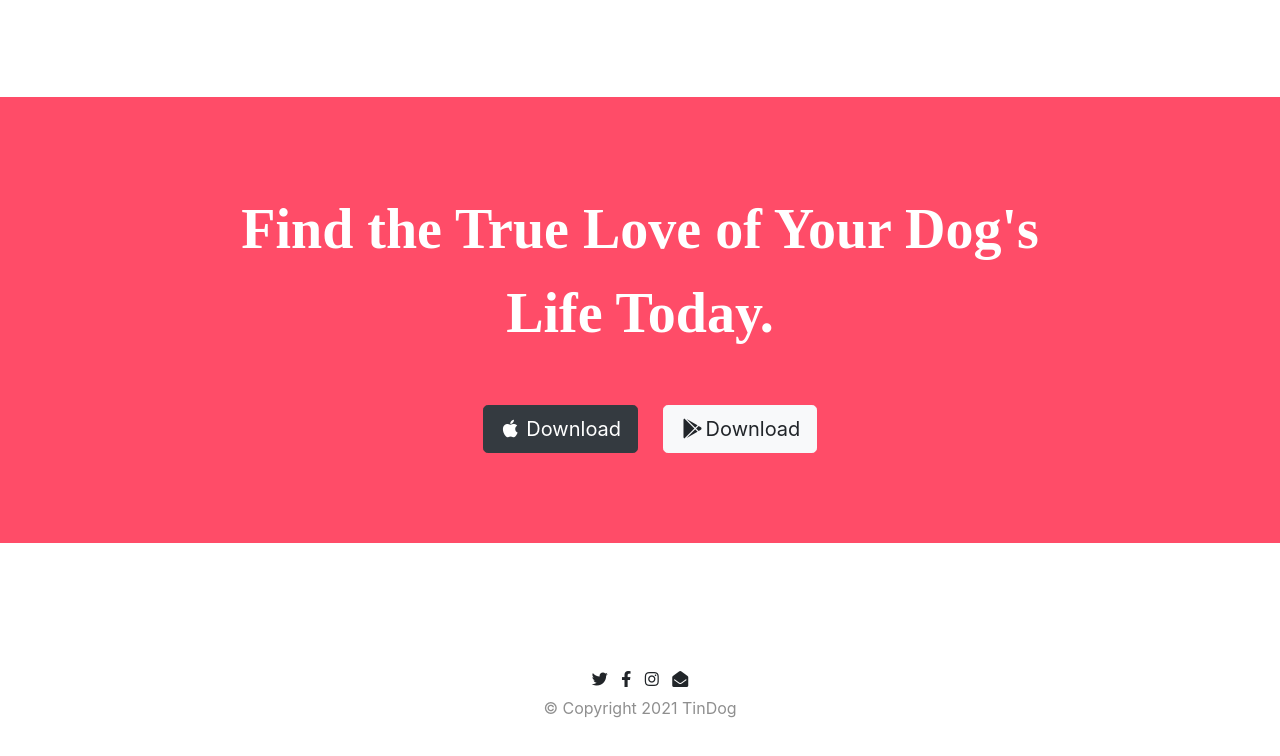
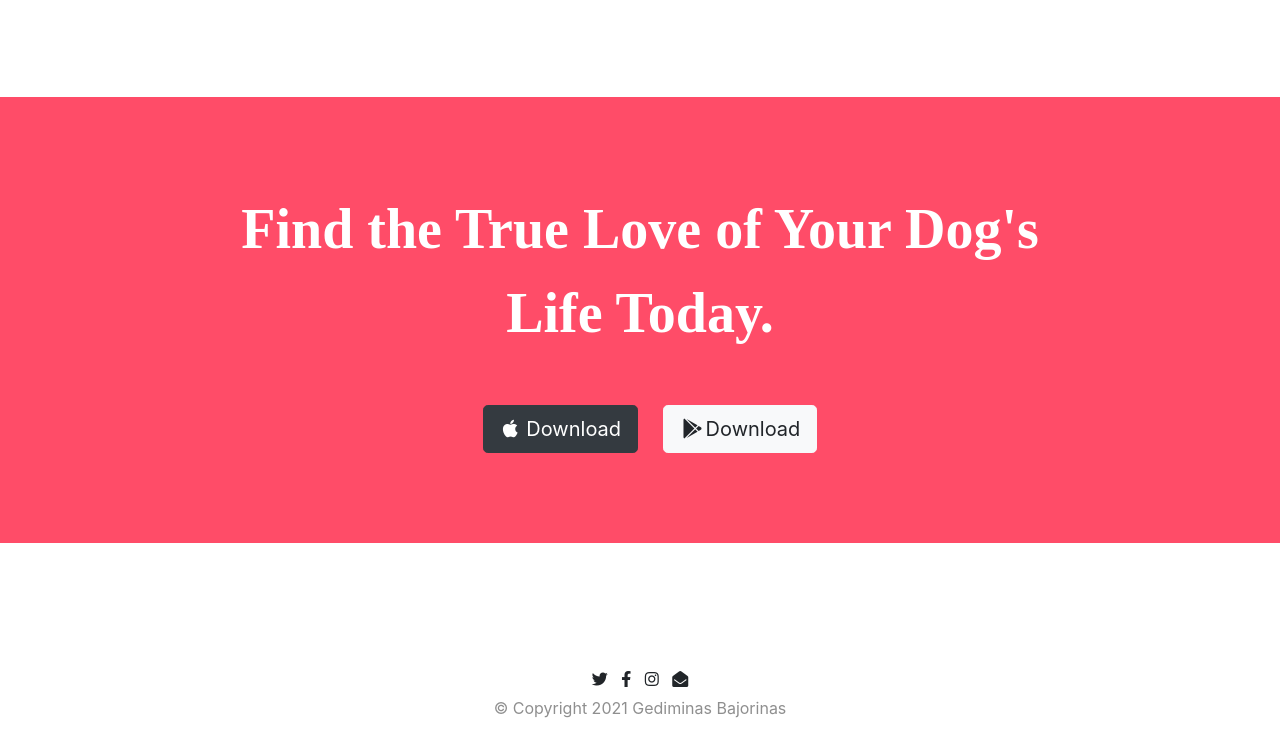
Before and after one commit to Lyrika2/1stchallange, a plain HTML site: page index.html in a window 1280 px wide. Shown: the part 2569-3325 px from the top of the page. Drawn offline with nearby package versions, Linux system fonts and the light colour scheme.

Commit message:
Update index.html

```diff
--- a/index.html
+++ b/index.html
@@ -212,7 +212,7 @@
     <i class="fab fa-facebook-f footer-icon"></i>
     <i class="fab fa-instagram footer-icon"></i>
     <i class="fa fa-envelope-open footer-icon"></i>
-    <p class="footer-copyright">© Copyright 2021 TinDog</p>
+    <p class="footer-copyright">© Copyright 2021 Gediminas Bajorinas</p>
   </div>
   </footer>
 
```
